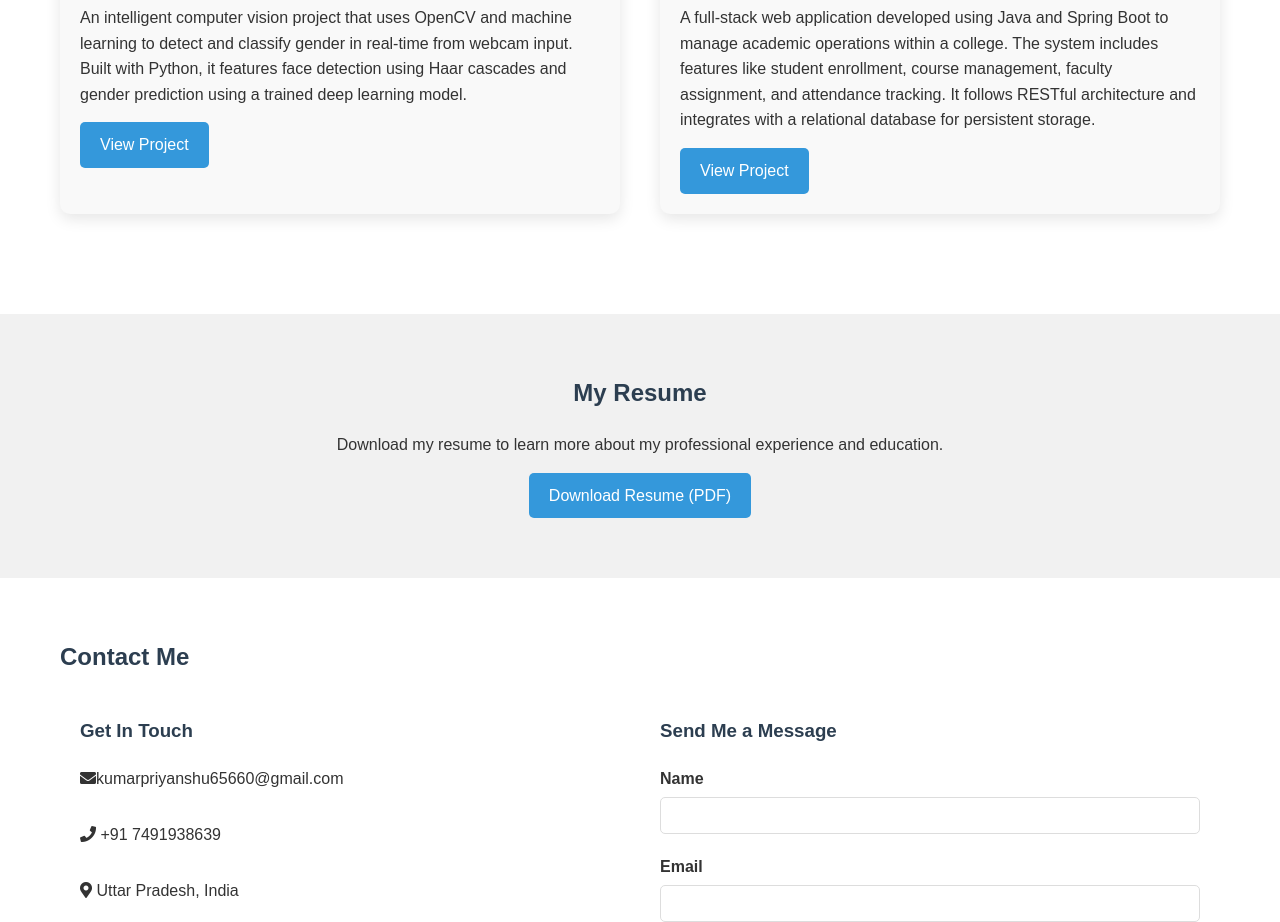
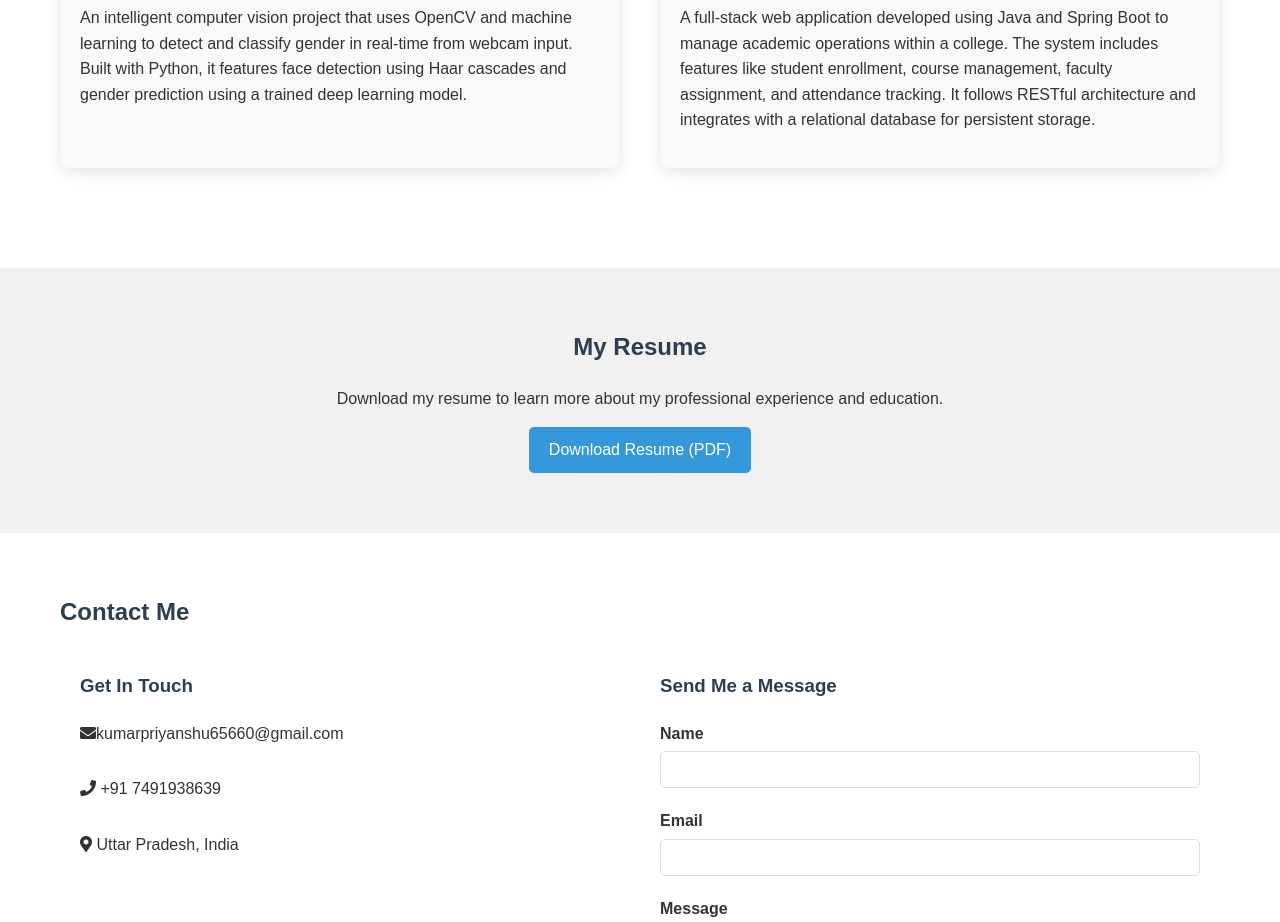
Before and after one commit to erpriyanshu05/CodSoft, a plain HTML site: page CODE/Task-1 Portfolio/index.html in a window 1280 px wide. Shown: the part 2420-3342 px from the top of the page. Drawn offline with Linux system fonts and the light colour scheme.

Commit message:
Update index.html
change

```diff
--- a/CODE/Task-1 Portfolio/index.html
+++ b/CODE/Task-1 Portfolio/index.html
@@ -437,11 +437,7 @@
                 using Haar cascades and gender prediction using a trained deep
                 learning model.
               </p>
-              <a
-                href="#"
-                class="btn"
-                >View Project</a
-              >
+
             </div>
           </div>
           <div class="project">
@@ -458,11 +454,7 @@
                 architecture and integrates with a relational database for
                 persistent storage.
               </p>
-              <a
-                href=""
-                class="btn"
-                >View Project</a
-              >
+
             </div>
           </div>
         </div>
```
